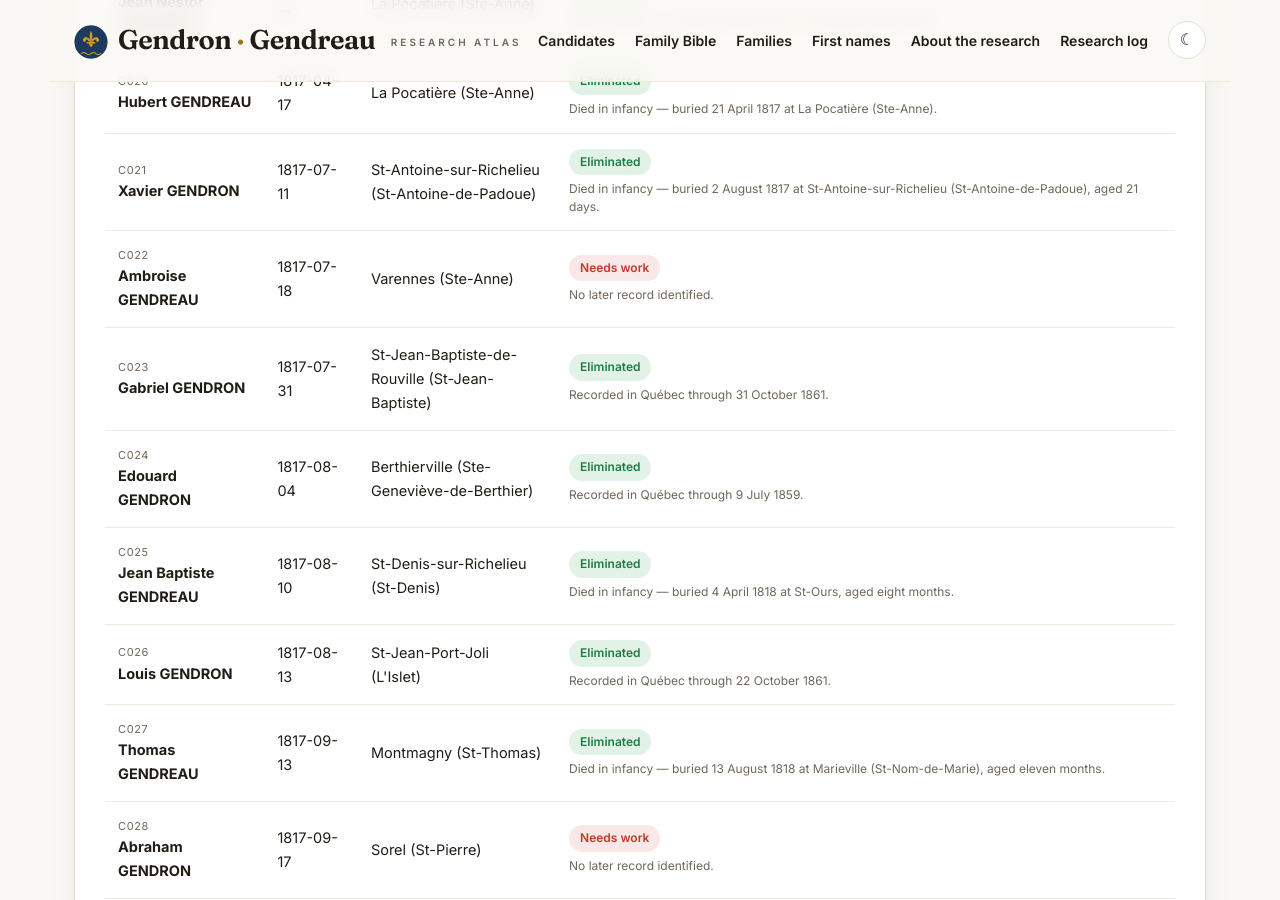
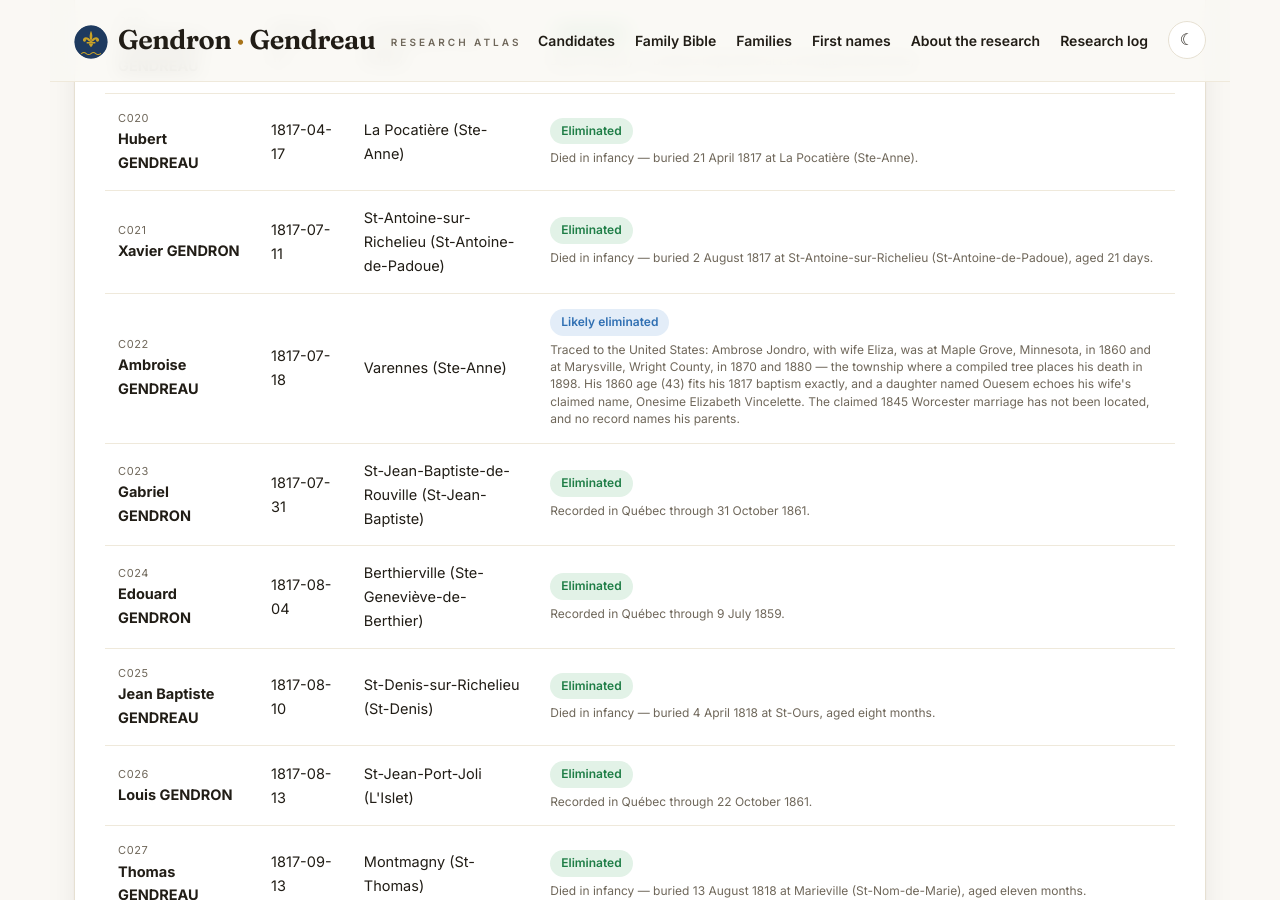
Before and after one commit to vetharmon/gendron-research, a Jekyll site: the page built from index.html, in a window 1280 px wide and 900 px high, scrolled down 3438 px. Built offline with Jekyll 4.4.1, drawn with Linux system fonts in a browser that asks for light colours.

Commit message:
C238 and C022 to likely elimination (verified US trails)

```diff
--- a/_candidates/c022.md
+++ b/_candidates/c022.md
@@ -4,13 +4,13 @@ id: "C022"
 title: "Ambroise GENDREAU"
 date_record: "1817-07-18"
 place: "Varennes (Ste-Anne)"
-status: "Needs work"
-category: "unresolved"
-tier: "none"
+status: "Likely elimination"
+category: "qualified"
+tier: "likely"
 francois: false
 act: "2604718"
 parents: "Joseph Gendreau and Pauline Provost"
-outcome: "No later record identified."
+outcome: "Traced to the United States: Ambrose Jondro, with wife Eliza, was at Maple Grove, Minnesota, in 1860 and at Marysville, Wright County, in 1870 and 1880 — the township where a compiled tree places his death in 1898. His 1860 age (43) fits his 1817 baptism exactly, and a daughter named Ouesem echoes his wife's claimed name, Onesime Elizabeth Vincelette. The claimed 1845 Worcester marriage has not been located, and no record names his parents."
 search_log:
   - resource: "PRDH-IGD / LAFRANCE consolidation"
     outcome: "Baptism located — act 2604718, Varennes (Ste-Anne), 1817-07-18."
@@ -22,6 +22,10 @@ search_log:
     outcome: "Marriages were found for Gendreau daughters of the family — Marguerite, Elmire, Marie Louise and Domitille — but no adult record for Ambroise himself."
   - resource: "1871 census index — 14 November 2026"
     outcome: "Not found in the 1871 census index; he is now silent in the Canadian censuses of 1851, 1861 and 1871."
+  - resource: "FamilySearch tree lead and US verification — 14 November 2026"
+    outcome: "A compiled tree (profile MX49-S9H) claims a marriage to Onesime Elizabeth Vincelette at Worcester, Massachusetts, on 3 May 1845, and death at Marysville Township, Minnesota, on 19 December 1898. The Worcester marriage was not found in the Massachusetts records and the couple is not in the 1850 Massachusetts census; but the Minnesota trail verifies: Ambrose Jondro, 43, born Canada, wife Eliza, at Maple Grove in 1860; at Marysville in 1870 (as Gaudreen) and 1880 (as Jandroe), the children's ages tracking across all three, with a daughter named Ouesem. The claimed 1898 death record was not found."
+  - resource: "Grading — 14 November 2026"
+    outcome: "Moved to likely elimination on the convergent Minnesota identification; the unlocated Worcester marriage and the missing parent-naming record keep it from solid."
 permalink: /candidates/c022/
 sources:
   - label: "LAFRANCE baptism (act 2604718)"
@@ -38,8 +42,11 @@ filenames:
 
 ## Biography
 
-Ambroise Gendreau was baptized on 18 July 1817 at Varennes (Ste-Anne), the son of Joseph Gendreau and Pauline Provost. No later record identified; he is in neither the 1851 nor the 1861 census index.
+Ambroise Gendreau was baptized on 18 July 1817 at Varennes (Ste-Anne), the son of Joseph Gendreau and Pauline Provost. He has no Québec record after his baptism and is in none of the Canadian census indexes. A compiled tree identifies him with Ambrose Jondro of Minnesota, and that trail verifies in the censuses: at Maple Grove, Hennepin County, in 1860 (Ambrose Jondro, 43, born Canada — the exact age for this baptism — with his wife Eliza and four children), then at Marysville, Wright County, in 1870 and 1880, the children's ages tracking across all three censuses. One daughter is named Ouesem, echoing the tree's name for his wife, Onesime Elizabeth Vincelette. The tree's claimed 1845 marriage at Worcester, Massachusetts, has not been located, its claimed 1898 death at Marysville has no record yet, and no record names Ambrose's parents.
 
 ## Documents
 
-- **[Baptism, 18 July 1817 — LAFRANCE act 2604718](https://www.genealogiequebec.com/Membership/LAFRANCE/acte/2604718)** — His baptism at Varennes (Ste-Anne), naming his parents, Joseph Gendreau and Pauline Provost — the only record so far connected to him.
+- **[Baptism, 18 July 1817 — LAFRANCE act 2604718](https://www.genealogiequebec.com/Membership/LAFRANCE/acte/2604718)** — His baptism at Varennes (Ste-Anne), naming his parents, Joseph Gendreau and Pauline Provost.
+- **1860 census, Maple Grove, Hennepin County, Minnesota** — Ambrose Jondro, 43, born Canada, wife Eliza, 34, children Martha L, Edwin F, Nelson A and Victorine, and O Miller, 26 (FamilySearch census read, 14 November 2026).
+- **1870 census, Marysville, Wright County, Minnesota** — Ambrose Gaudreen, wife Eliza, and eight children including Nelson, Victoria, and Ouesem E (FamilySearch census read, 14 November 2026).
+- **1880 census, Marysville Township, Wright County, Minnesota** — Ambrose Jandroe, 64, born Canada, wife Eliza, and six children (FamilySearch census read, 14 November 2026).
```
